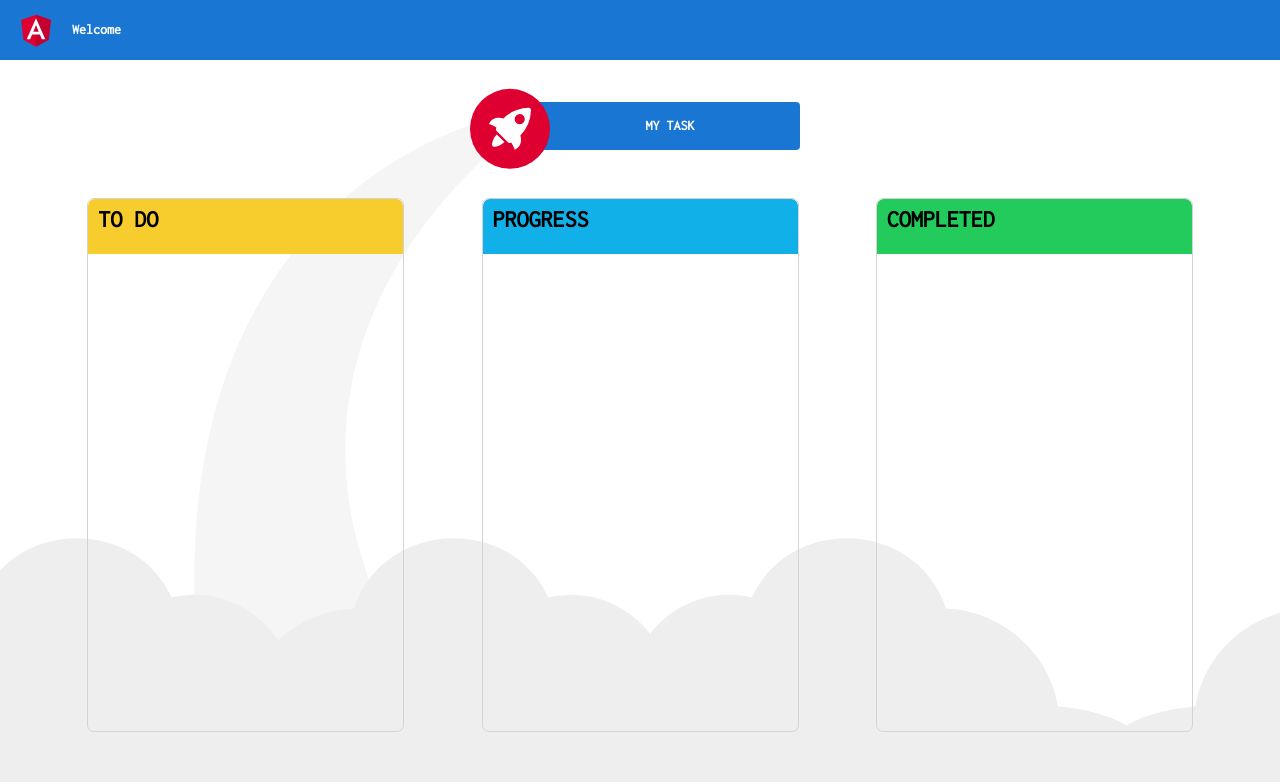
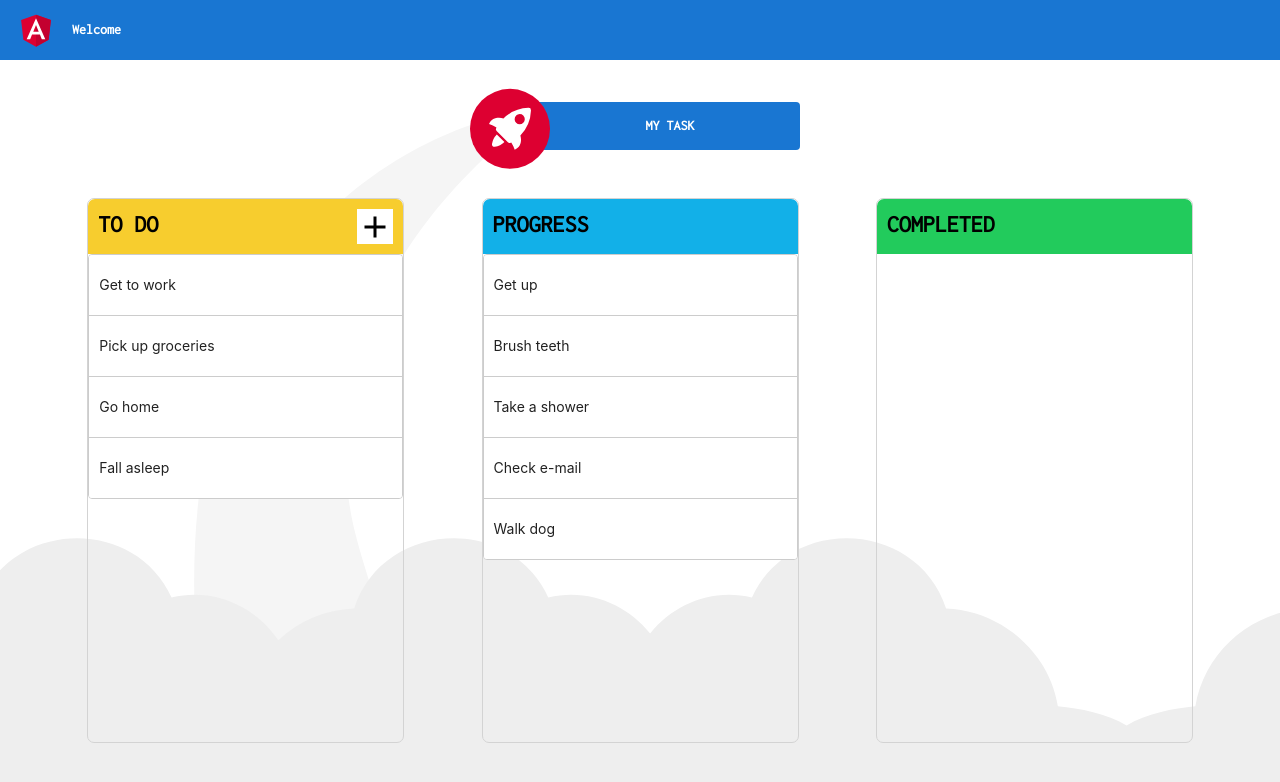
Before and after one commit to vinaypathak07/task-app, an Angular app: page / in a window 1280 px wide. Shown: the top 782 px of the page. Built offline with nearby package versions, Linux system fonts and the light colour scheme.

Commit message:
Added Drag And Drop Functionality

```diff
--- a/src/app/app.module.ts
+++ b/src/app/app.module.ts
@@ -6,6 +6,8 @@
 import { BrowserAnimationsModule } from '@angular/platform-browser/animations';
 import { MyTaskComponent } from './my-task/my-task.component';
 import { TaskStatusComponent } from './my-task/task-status/task-status.component';
+import {MatRippleModule} from '@angular/material/core';
+import {DragDropModule} from '@angular/cdk/drag-drop';
 
 @NgModule({
   declarations: [
@@ -16,7 +18,9 @@
   imports: [
     BrowserModule,
     AppRoutingModule,
-    BrowserAnimationsModule
+    BrowserAnimationsModule,
+    MatRippleModule,
+    DragDropModule
   ],
   providers: [],
   bootstrap: [AppComponent]
--- a/src/app/my-task/my-task.component.css
+++ b/src/app/my-task/my-task.component.css
@@ -11,15 +11,23 @@
    font-weight: bold;
    font-size:24px;
    color: black;
+   margin-top: 5px;
+}
+a {
+    background: white;
 }
 
 .card {
+    display: flex;
+    flex-direction: column;
     border: solid 1px lightgray;
     border-radius: 7px;
     width: 25%;
-    height: 95%;
+    height: 97%;
 }
 .card-title {
+    display: flex;
+    justify-content: space-between;
     height:35px;
     border-top-left-radius: 7px;
     border-top-right-radius: 7px;
@@ -39,3 +47,59 @@
 .card-title {
     padding:10px;
 }
+
+
+.task-container {
+    width: 400px;
+    max-width: 100%;
+    margin: 0 25px 25px 0;
+    display: inline-block;
+    vertical-align: top;
+  }
+
+  .example-list {
+    border: solid 1px #ccc;
+    min-height: 60px;
+    background: white;
+    border-radius: 4px;
+    overflow: hidden;
+    display: block;
+  }
+
+  .example-box {
+    padding: 20px 10px;
+    border-bottom: solid 1px #ccc;
+    color: rgba(0, 0, 0, 0.87);
+    display: flex;
+    flex-direction: row;
+    align-items: center;
+    justify-content: space-between;
+    box-sizing: border-box;
+    cursor: move;
+    background: white;
+    font-size: 14px;
+  }
+
+  .cdk-drag-preview {
+    box-sizing: border-box;
+    border-radius: 4px;
+    box-shadow: 0 5px 5px -3px rgba(0, 0, 0, 0.2),
+                0 8px 10px 1px rgba(0, 0, 0, 0.14),
+                0 3px 14px 2px rgba(0, 0, 0, 0.12);
+  }
+
+  .cdk-drag-placeholder {
+    opacity: 0;
+  }
+
+  .cdk-drag-animating {
+    transition: transform 250ms cubic-bezier(0, 0, 0.2, 1);
+  }
+
+  .example-box:last-child {
+    border: none;
+  }
+
+  .example-list.cdk-drop-list-dragging .example-box:not(.cdk-drag-placeholder) {
+    transition: transform 250ms cubic-bezier(0, 0, 0.2, 1);
+  }
--- a/src/app/my-task/my-task.component.html
+++ b/src/app/my-task/my-task.component.html
@@ -2,11 +2,45 @@
   <div class="card to-do">
     <div class="card-title">
       <span>TO DO</span>
+      <a href="#">
+        <svg
+          xmlns="http://www.w3.org/2000/svg"
+          height="36px"
+          viewBox="0 0 24 24"
+          width="36px"
+          fill="#000000"
+        >
+          <path d="M0 0h24v24H0z" fill="none" />
+          <path d="M19 13h-6v6h-2v-6H5v-2h6V5h2v6h6v2z" />
+        </svg>
+      </a>
+    </div>
+    <div class="task-container">
+        <div
+      cdkDropList
+      #todoList="cdkDropList"
+      [cdkDropListData]="todo"
+      class="example-list"
+      (cdkDropListDropped)="drop($event)"
+      [cdkDropListConnectedTo]="[doneList]">
+      <div class="example-box" *ngFor="let item of todo" cdkDrag>{{item}}</div>
+      </div>
       </div>
   </div>
   <div class="card progress">
     <div class="card-title">
       <span>PROGRESS</span>
+    </div>
+    <div class="task-container">
+        <div
+      cdkDropList
+      #doneList="cdkDropList"
+      [cdkDropListData]="done"
+      class="example-list"
+      (cdkDropListDropped)="drop($event)"
+      [cdkDropListConnectedTo]="[todoList]">
+      <div class="example-box" *ngFor="let item of done" cdkDrag>{{item}}</div>
+      </div>
       </div>
   </div>
   <div class="card completed">
--- a/src/app/my-task/my-task.component.ts
+++ b/src/app/my-task/my-task.component.ts
@@ -1,4 +1,5 @@
 import { Component, OnInit } from '@angular/core';
+import {CdkDragDrop, moveItemInArray, transferArrayItem} from '@angular/cdk/drag-drop';
 
 @Component({
   selector: 'app-my-task',
@@ -12,4 +13,29 @@
   ngOnInit(): void {
   }
 
+  todo = [
+    'Get to work',
+    'Pick up groceries',
+    'Go home',
+    'Fall asleep'
+  ];
+
+  done = [
+    'Get up',
+    'Brush teeth',
+    'Take a shower',
+    'Check e-mail',
+    'Walk dog'
+  ];
+
+  drop(event: CdkDragDrop<string[]>) {
+    if (event.previousContainer === event.container) {
+      moveItemInArray(event.container.data, event.previousIndex, event.currentIndex);
+    } else {
+      transferArrayItem(event.previousContainer.data,
+                        event.container.data,
+                        event.previousIndex,
+                        event.currentIndex);
+    }
+  }
 }
```
Also changed, not shown: src/assets/add_black_36dp.svg (added). Lines whose indentation alone changed are shown as unchanged.
